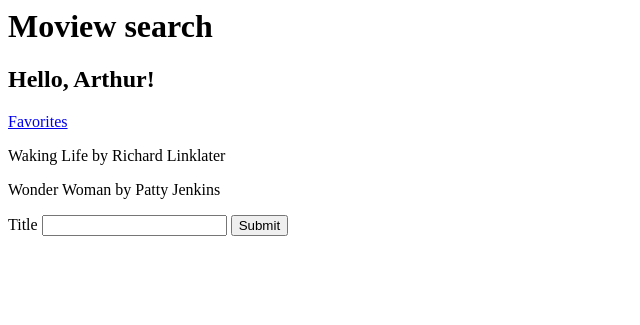
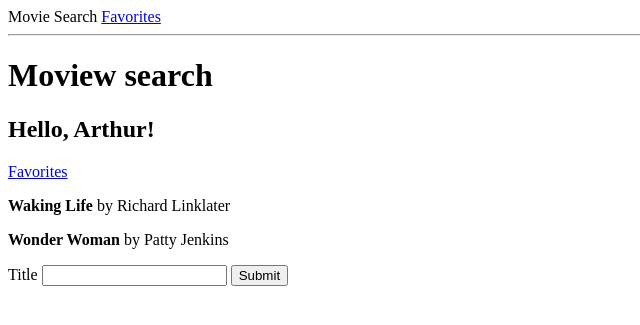
Before and after one commit to blissdismissed/movie-data, a Flask app: page / in a window 1280 px wide. Shown: the top 325 px of the page, without its empty margins (0-640 px from the left). Run offline with Flask 2, Linux system fonts and the light colour scheme.

Commit message:
factoring out a base html template

```diff
--- /dev/null
+++ b/templates/base.html
@@ -0,0 +1,14 @@
+<html>
+  <head>
+    {% if title %}
+    <title>{{ title }} - Movie Search</title>
+    {% else %}
+    <title>Welcome to Movie Search!</title>
+    {% endif %}
+  </head>
+  <body>
+      <div>Movie Search <a href="/favorites">Favorites</a></div>
+      <hr>
+      {% block content %}{% endblock %}
+  </body>
+</html>
--- a/templates/index.html
+++ b/templates/index.html
@@ -1,11 +1,6 @@
-<html>
-  <head>
-    {% if title %}
-    <title>{{ title }} - Movie Search</title>
-    {% else %}
-    <title>Welcome to Movie Search!</title>
-    {% endif %}
-  </head>
+{% extends "base.html" %}
+
+{% block content %}
 
   <body>
     <h1>Moview search</h1>
@@ -15,7 +10,7 @@
     <a href="/favorites">Favorites</a>
 
     {% for movie in movie_results %}
-    <div><p>{{ movie.movietitle.movie }} by {{movie.director.director }} </p></div>
+    <div><p><b>{{ movie.movietitle.movie }}</b> by {{movie.director.director }} </p></div>
     {% endfor %}
 
     <form action="/search" method="post">
@@ -25,4 +20,5 @@
       <input type="submit" />
     </form>
   </body>
-</html>
+
+  {% endblock %}
```
